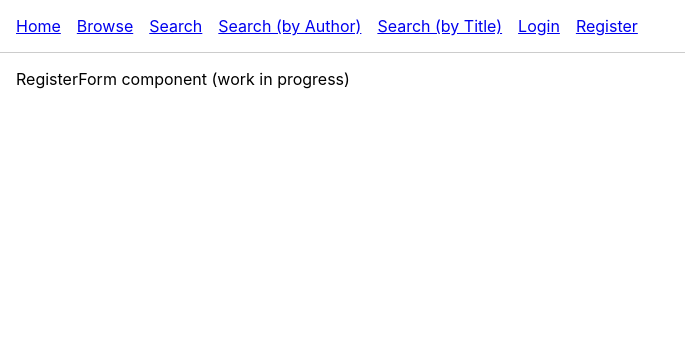
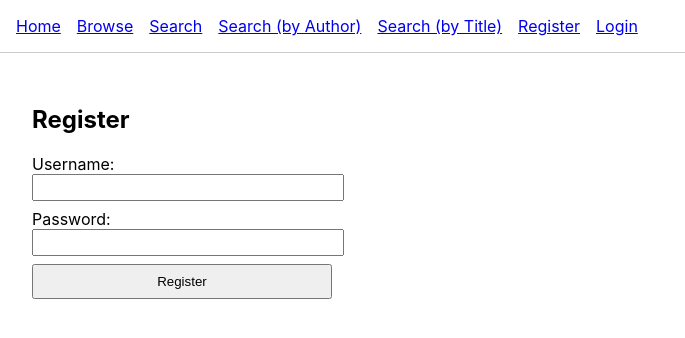
Before and after one commit to pkfitzVT/ibm-fs-node-book-review-fe, a React (Create React App) app: page /register in a window 1280 px wide. Shown: the top 338 px of the page, without its empty margins (0-685 px from the left). Built offline with nearby package versions, Linux system fonts and the light colour scheme.

Commit message:
added register form

```diff
--- a/src/App.jsx
+++ b/src/App.jsx
@@ -24,8 +24,9 @@ function App() {
                     <Link to="/search/title" style={{ marginRight: "1rem" }}>
                         Search (by Title)
                     </Link>
+                    <Link to="/register" style={{ marginRight: "1rem" }}>Register</Link>
                     <Link to="/login" style={{ marginRight: "1rem" }}>Login</Link>
-                    <Link to="/register">Register</Link>
+
                 </nav>
             </header>
             <main style={{ padding: "1rem" }}>
@@ -36,8 +37,8 @@ function App() {
                     <Route path="/search/author" element={<SearchByAuthor />} />
                     <Route path="/search/title" element={<SearchByTitle />} />
                     <Route path="/book/:isbn" element={<BookDetails />} />
+                    <Route path="/register" element={<RegisterForm />} />
                     <Route path="/login" element={<LoginForm />} />
-                    <Route path="/register" element={<RegisterForm />} />
                 </Routes>
             </main>
         </Router>
--- a/src/components/RegisterForm.js
+++ b/src/components/RegisterForm.js
@@ -1,4 +1,109 @@
 // src/components/RegisterForm.jsx
+import { useState } from "react";
+import { useNavigate } from "react-router-dom";
+
 export default function RegisterForm() {
-    return <div>RegisterForm component (work in progress)</div>;
+    const [username, setUsername] = useState("");
+    const [password, setPassword] = useState("");
+    const [message, setMessage] = useState("");      // success or error text
+    const [isError, setIsError] = useState(false);   // toggle red styling
+    const [loading, setLoading] = useState(false);
+    const navigate = useNavigate();
+
+    async function handleSubmit(e) {
+        e.preventDefault();
+        setLoading(true);
+        setMessage("");
+        setIsError(false);
+
+        try {
+            // 1) POST to /register (CRA proxies to http://localhost:5000/register)
+            const res = await fetch("/register", {
+                method: "POST",
+                headers: { "Content-Type": "application/json" },
+                body: JSON.stringify({ username, password }),
+            });
+
+            const payload = await res.json(); // { token?, message }
+
+            if (!res.ok) {
+                // Backend returned 400 or 409 with { message: “…” }
+                setIsError(true);
+                setMessage(payload.message || `Error ${res.status}`);
+            } else {
+                // Registration succeeded
+                setIsError(false);
+                setMessage(payload.message || "Registered successfully!");
+                if (payload.token) {
+                    // Save JWT in localStorage if you want to auto‐log in:
+                    localStorage.setItem("token", payload.token);
+                }
+                // Clear form fields
+                setUsername("");
+                setPassword("");
+                // Redirect to login page after a short delay (or immediately)
+                setTimeout(() => {
+                    navigate("/login");
+                }, 1000); // 1s delay so user can read the success message
+            }
+        } catch (err) {
+            // Network or unexpected error
+            setIsError(true);
+            setMessage("Unexpected error. Please try again.");
+            console.error("Register error:", err);
+        } finally {
+            setLoading(false);
+        }
+    }
+
+    return (
+        <div style={{ padding: "1rem", maxWidth: "300px" }}>
+            <h2>Register</h2>
+            <form onSubmit={handleSubmit}>
+                <div style={{ marginBottom: "0.5rem" }}>
+                    <label style={{ display: "block" }}>
+                        Username:
+                        <input
+                            type="text"
+                            value={username}
+                            onChange={(e) => setUsername(e.target.value)}
+                            style={{ width: "100%", padding: "0.25rem" }}
+                            required
+                        />
+                    </label>
+                </div>
+                <div style={{ marginBottom: "0.5rem" }}>
+                    <label style={{ display: "block" }}>
+                        Password:
+                        <input
+                            type="password"
+                            value={password}
+                            onChange={(e) => setPassword(e.target.value)}
+                            style={{ width: "100%", padding: "0.25rem" }}
+                            required
+                        />
+                    </label>
+                </div>
+                <button
+                    type="submit"
+                    disabled={loading}
+                    style={{ padding: "0.5rem", width: "100%" }}
+                >
+                    {loading ? "Registering…" : "Register"}
+                </button>
+            </form>
+
+            {message && (
+                <div
+                    style={{
+                        marginTop: "1rem",
+                        color: isError ? "red" : "green",
+                        whiteSpace: "pre-wrap",
+                    }}
+                >
+                    {message}
+                </div>
+            )}
+        </div>
+    );
 }
```
